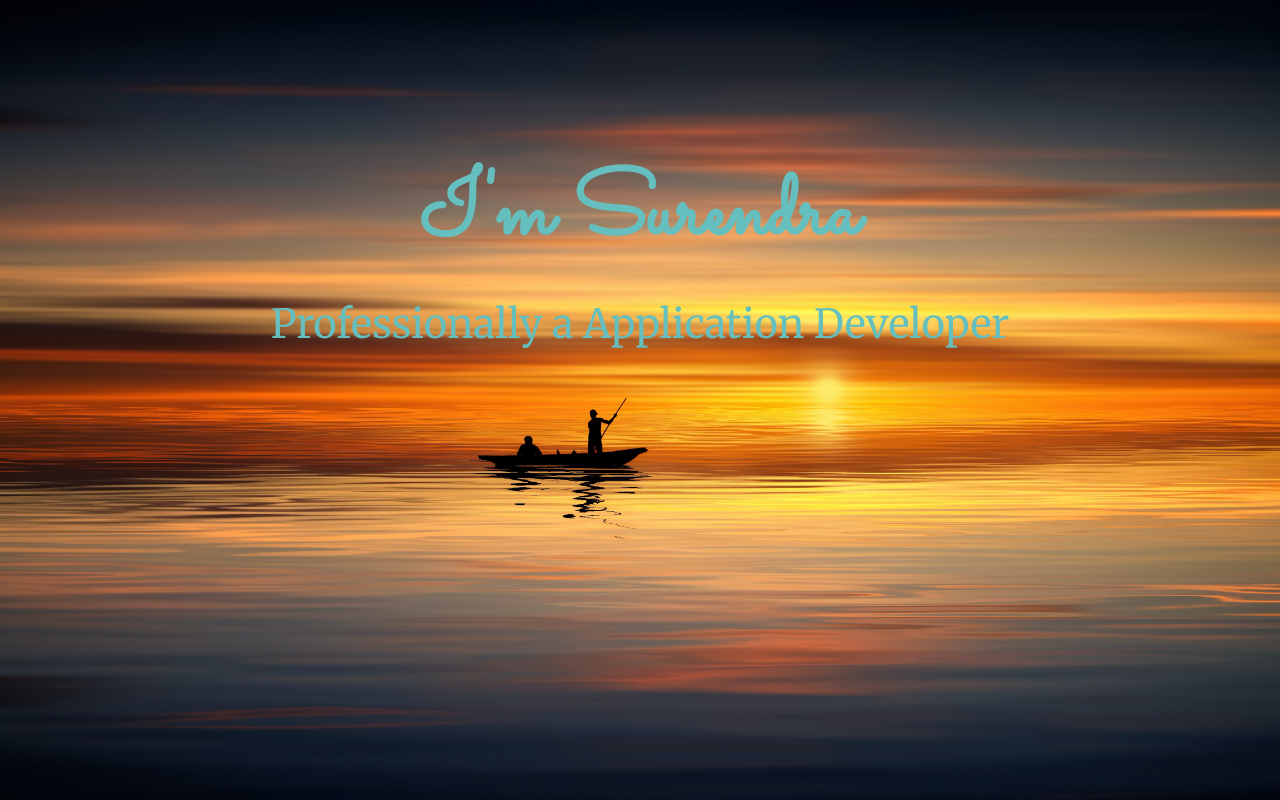
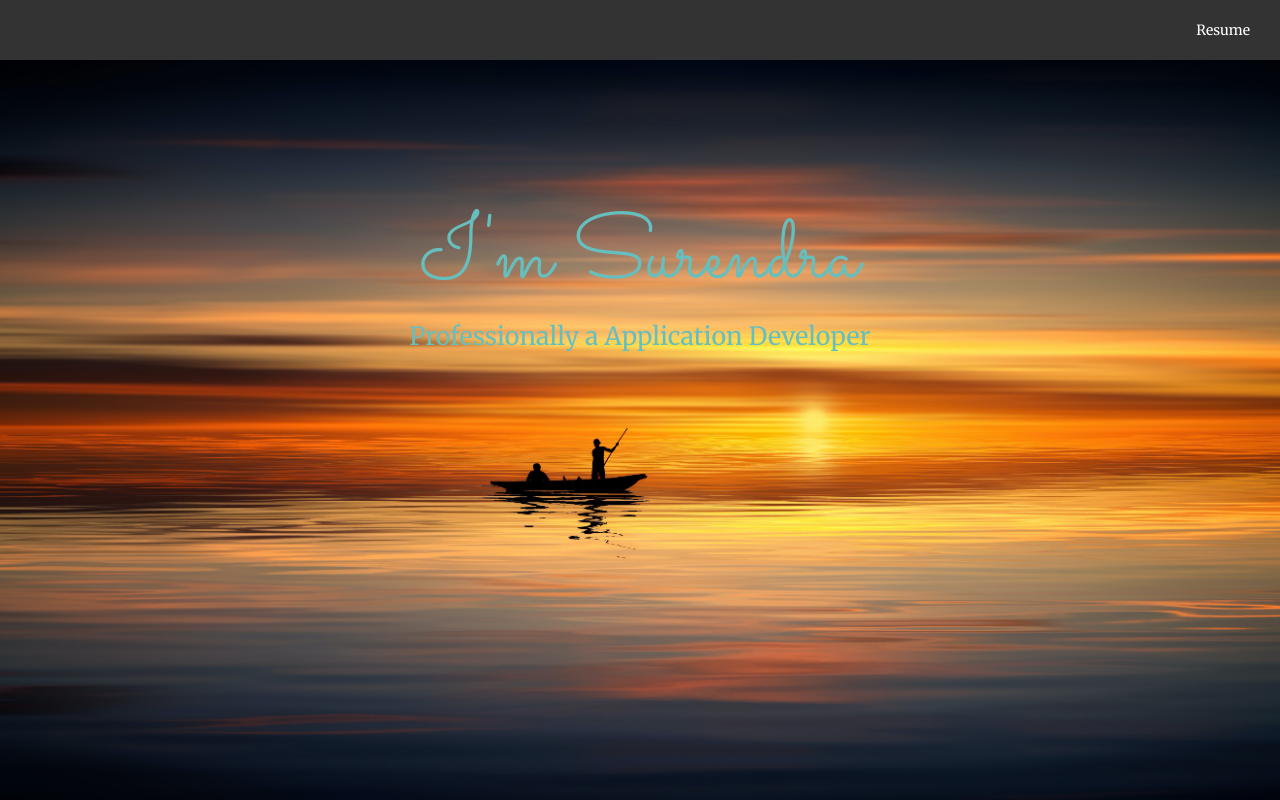
Before and after one commit to surendraFireDragon/PortFolio-HTML, a plain HTML site: page index.html in a window 1280 px wide. Shown: the top 800 px of the page. Drawn offline with nearby package versions, Linux system fonts and the light colour scheme.

Commit message:
resume link

```diff
--- a/css/style.css
+++ b/css/style.css
@@ -40,6 +40,7 @@ a{
 a:hover{
   color: #eaf6f6
 }
+
 .top-Container {
   background-position: top;
   background-repeat: no-repeat;
@@ -49,7 +50,7 @@ a:hover{
   position: relative;
   /* background-color: burlywood; */
   padding-top: 100px;
-  height: 700px;
+  height: 740px;
 }
 .middle-container{
   margin: 100px 0;
@@ -136,3 +137,30 @@ line-height: 2;
   background-image: linear-gradient(to bottom, #30e3cb, #2bc4ad);
   text-decoration: none;
 }
+
+/* Nav Bar */
+ul {
+  list-style-type: none;
+  margin: 0;
+  padding: 0;
+  overflow: hidden;
+  background-color: #333;
+}
+
+li {
+  float: right;
+}
+
+li a {
+  display: block;
+  color: white;
+  text-align: center;
+  padding: 10px 10px;
+  text-decoration: none;
+}
+
+ a:hover {
+  text-decoration: none;
+  /* background-color: rgb(80, 74, 74);
+  border-radius: 2px ; */
+}
--- a/index.html
+++ b/index.html
@@ -7,6 +7,13 @@
     <link href="https://fonts.googleapis.com/css?family=Merriweather|Montserrat|Sacramento" rel="stylesheet">
     <link rel="preconnect" href="https://fonts.gstatic.com">
 <link href="https://fonts.googleapis.com/css2?family=Lato&display=swap" rel="stylesheet">
+
+<!-- bootstape -->
+<link rel="stylesheet" href="https://maxcdn.bootstrapcdn.com/bootstrap/3.4.1/css/bootstrap.min.css">
+<script src="https://ajax.googleapis.com/ajax/libs/jquery/3.5.1/jquery.min.js"></script>
+<script src="https://maxcdn.bootstrapcdn.com/bootstrap/3.4.1/js/bootstrap.min.js"></script>
+
+
     <title>Surendra</title>
 </head>
 
@@ -14,6 +21,12 @@
 <link rel="icon" href="spsFavicon.ico">
 
 <body class="body">
+  <ul>
+
+    <li>
+      <a href="Surendra's Resume.pdf" download data-toggle="tooltip" title="Download Resume">Resume</a>
+      </li>
+  </ul>
 
     <div class="top-Container" style="background-image: url('images/river_boat.jpg');">
         <!-- <img class="top-cloud" src="images/cloud.png" alt="cloud-img"/> -->
@@ -26,6 +39,7 @@
 
     <div class="middle-container" >
         <div class="profile">
+
           <img src="images/profile.png" alt="rel" height="300px" width="300px">
           <h2>Hello.</h2>
           <p class="intro">I am working as SAPUI5 fiori Developer at Tata Consultant Services <img src="images/tcs_logo.png"  width="30px" height="12px" alt="rel"/>.</p>
@@ -59,7 +73,7 @@
 
       <div class="bottom-container">
         <a class="footer-link" href="https://www.linkedin.com/in/surendra-pratap-singh-57a71313a" target="_blank">LinkedIn</a>
-        <a class="footer-link" href="https://github.com/surendraFireDragon" target="_blank">Github</a>
+        <a class="footer-link" href="https://github.com/surendraPratap" target="_blank">Github</a>
         <p class="copyright">© 2021 Pratap Singh</p>
       </div>
 
```
Also changed, not shown: 1 other file.
